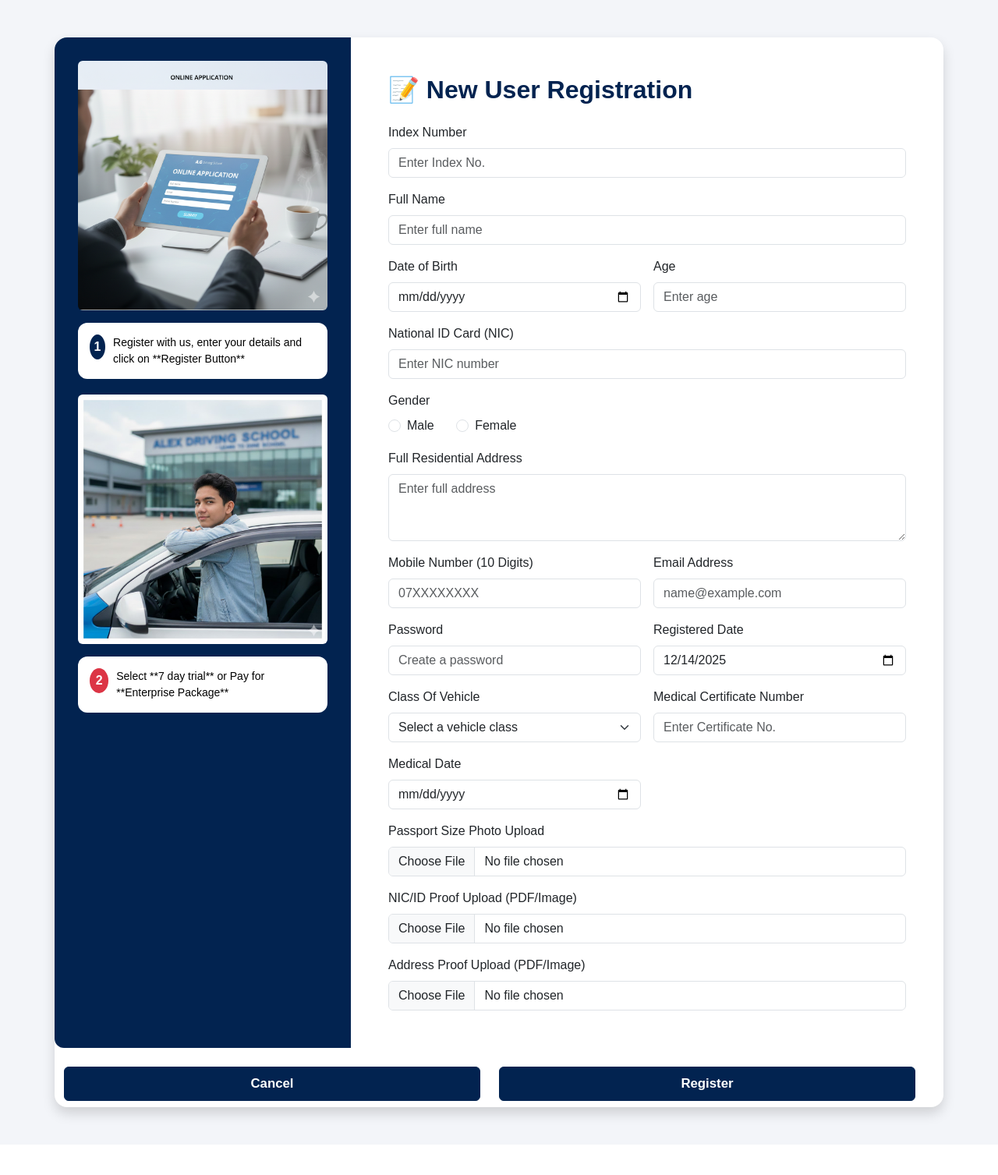
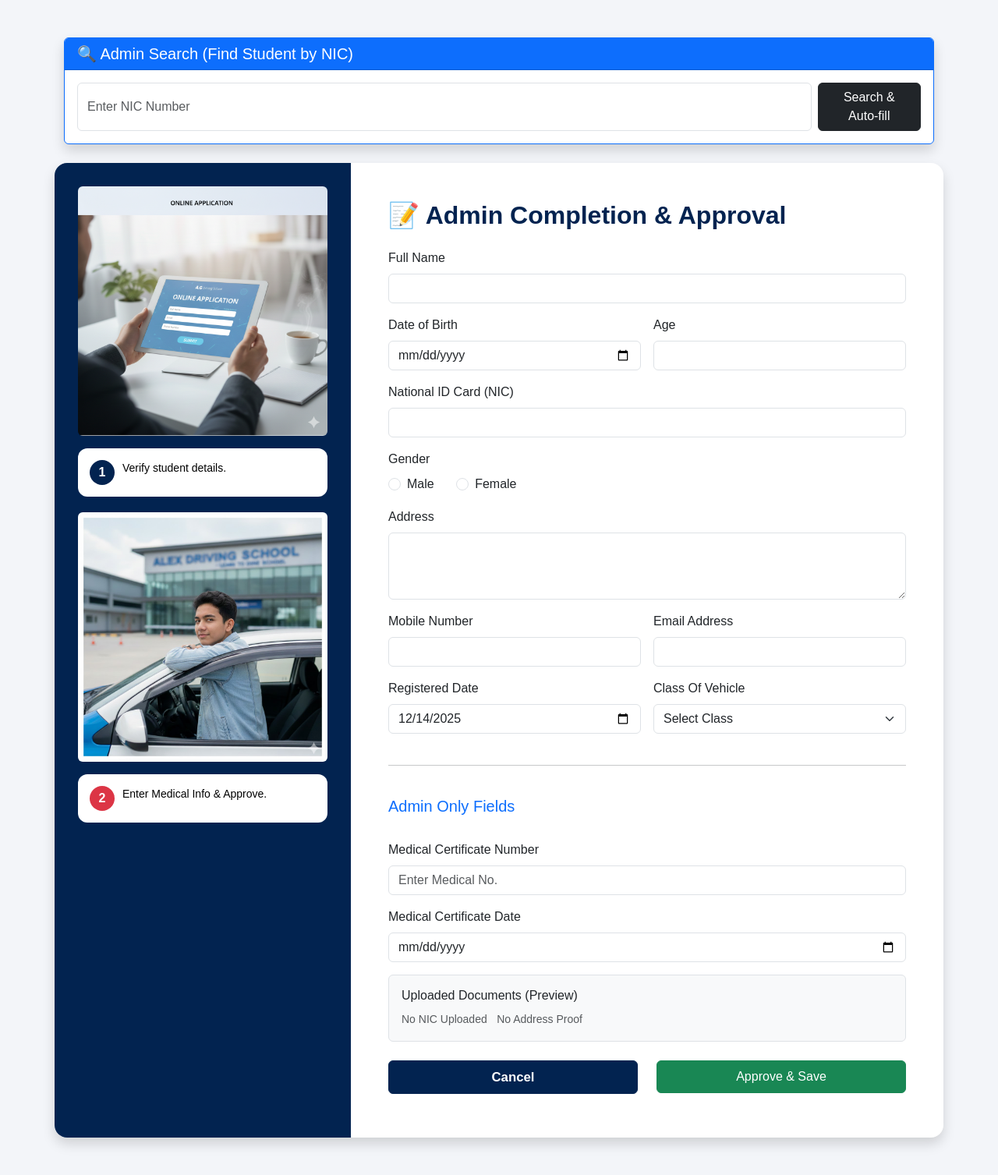
Before and after one commit to rmanojini/driving-school-management-system, a PHP site: page /drivingSchool/registration.php in a window 1280 px wide. Shown: the whole page at 78% size. Before the commit the page ends 1443 px from the top, so only its background shows below. Run offline with PHP 8.4, Linux system fonts and the light colour scheme; some libraries are stand-ins or nearby versions.

Commit message:
feat: Implement online application, refine admin login and dashboard navigation, and adjust database schema to support nullable fields and admin users.

```diff
--- a/registration.php
+++ b/registration.php
@@ -1,192 +1,238 @@
+<?php
+// registration.php - Now functioning as Admin Approval/Completion Form
+include 'includes/connection.php';
+include 'includes/email_helper.php';
+
+$student = null;
+$search_nic = "";
+
+// 1. NIC Search Logic
+if(isset($_POST['search_nic_btn']) || isset($_GET['nic'])){
+    $search_nic = isset($_GET['nic']) ? $_GET['nic'] : $_POST['search_nic'];
+    $sql = "SELECT * FROM registration WHERE nic = ?";
+    $stmt = mysqli_prepare($con, $sql);
+    if($stmt){
+        mysqli_stmt_bind_param($stmt, "s", $search_nic);
+        mysqli_stmt_execute($stmt);
+        $result = mysqli_stmt_get_result($stmt);
+        if($row = mysqli_fetch_assoc($result)){
+            $student = $row;
+        } else {
+             echo "<script>alert('No student found with NIC: $search_nic');</script>";
+        }
+    }
+}
+
+// 2. Form Submission (Update/Approve)
+if(isset($_POST['register_btn'])){
+    // Get fields
+    $index = $_POST['index']; // The ID of the record we are updating
+    $name = $_POST['name'];
+    $dob = $_POST['dob'];
+    $age = $_POST['age'];
+    $nic = $_POST['nic'];
+    $gender = $_POST['gender'];
+    $address = $_POST['address'];
+    $phone_number = $_POST['phone_number'];
+    $email = $_POST['email'];
+    $reg_date = $_POST['reg_date'];
+    $classofvehicle = $_POST['classofvehicle'];
+
+    // Admin Only Fields
+    $medical_number = $_POST['medical_number'];
+    $medical_date = $_POST['medical_date'];
+
+    // Logic: If user exists, we UPDATE. If new (Admin typying manually?), we INSERT.
+    // Given the workflow "Admin approves user", we assume UPDATE.
+
+    if(!empty($index)) {
+        // UPDATE existing student
+        $status = 'approved';
+        $sql = "UPDATE registration SET name=?, dob=?, age=?, nic=?, gender=?, address=?, phone_number=?, email=?, reg_date=?, classofvehicle=?, medical_number=?, medical_date=?, status='approved' WHERE `index`=?";
+
+        $stmt = mysqli_prepare($con, $sql);
+        mysqli_stmt_bind_param($stmt, "ssssssssssssi", $name, $dob, $age, $nic, $gender, $address, $phone_number, $email, $reg_date, $classofvehicle, $medical_number, $medical_date, $index);
+
+        if(mysqli_stmt_execute($stmt)){
+            echo "<script>alert('Student Approved & Updated Successfully!'); window.location.href='admin/pending_approvals.php';</script>";
+        } else {
+            echo "<script>alert('Error Updating: " . mysqli_error($con) . "');</script>";
+        }
+    } else {
+        // Fallback: Create NEW student (if admin types everything manually)
+        // ... (Optional, but let's stick to the update flow for now)
+        echo "<script>alert('Please search for a student NIC first to approve.');</script>";
+    }
+}
+?>
 <!DOCTYPE html>
 <html lang="en">
 <head>
-<meta charset="UTF-8" />
-<meta name="viewport" content="width=device-width, initial-scale=1" />
-<title>Register - Bootstrap Version</title>
-<link href="https://cdn.jsdelivr.net/npm/bootstrap@5.3.2/dist/css/bootstrap.min.css" rel="stylesheet" />
+    <meta charset="UTF-8">
+    <meta name="viewport" content="width=device-width, initial-scale=1.0">
+    <title>Admin Approval - Alex Driving School</title>
+
+    <link href="https://fonts.googleapis.com/css2?family=Montserrat:wght@400;600;700;800;900&display=swap" rel="stylesheet">
+    <link href="https://cdn.jsdelivr.net/npm/bootstrap@5.3.2/dist/css/bootstrap.min.css" rel="stylesheet">
     <link rel="stylesheet" type="text/css" href="assets/css/regiapp.css">
-</head>
 
     <script>
         function calculateAge() {
-        // 1. உள்ளீட்டுக் களங்களின் மதிப்புகளைப் பெறவும்
             const dobInput = document.getElementById('dob').value;
             const ageInput = document.getElementById('age');
-
             if (dobInput) {
-            // உள்ளிடப்பட்ட DOB-ஐ Date பொருளாக மாற்றுகிறது
                 const birthDate = new Date(dobInput);
-
-            // இன்றைய தேதியைப் பெறுகிறது
                 const today = new Date();
-
-            // 2. வயதைக் கணக்கிட ஆரம்பிக்கவும் (ஆண்டுகள் அடிப்படையில்)
                 let age = today.getFullYear() - birthDate.getFullYear();
-
-            // 3. துல்லியமான சரிசெய்தல் (மாதம் மற்றும் நாள் அடிப்படையில்)
                 const monthDifference = today.getMonth() - birthDate.getMonth();
-
-            // பிறந்தநாள் இன்னும் வரவில்லை எனில் (மாதம் அல்லது நாள் அடிப்படையில்), வயதில் இருந்து 1-ஐக் கழிக்கிறது
                 if (monthDifference < 0 || (monthDifference === 0 && today.getDate() < birthDate.getDate())) {
                     age--;
                 }
-
-            // 4. கணக்கிடப்பட்ட வயதை 'age' உள்ளீட்டுக் களத்தில் நிரப்புகிறது
-            if (age >= 0) {
-                ageInput.value = age;
-            } else {
-                // எதிர்காலத் தேதியை உள்ளீடு செய்தால் (பிழைச் சரிபார்ப்பு)
-                ageInput.value = '';
-                alert("பிறந்த தேதி எதிர்காலத் தேதியாக இருக்கக் கூடாது.");
-            }
-
-        } else {
-            ageInput.value = ''; // DOB காலியாக இருந்தால் வயதையும் நீக்கவும்
+                ageInput.value = age >= 0 ? age : '';
             }
         }
-
     </script>
-
+</head>
 <body>
 <div class="container my-5">
+
+    <!-- SEARCH BOX -->
+    <div class="card mb-4 shadow border-primary">
+        <div class="card-header bg-primary text-white">
+            <h5 class="mb-0">🔍 Admin Search (Find Student by NIC)</h5>
+        </div>
+        <div class="card-body">
+            <form method="POST" class="d-flex gap-2">
+                <input type="text" name="search_nic" class="form-control" placeholder="Enter NIC Number" value="<?php echo $search_nic; ?>" required>
+                <button type="submit" name="search_nic_btn" class="btn btn-dark">Search & Auto-fill</button>
+            </form>
+        </div>
+    </div>
+
     <div class="row shadow bg-white rounded-4 overflow-hidden">
-
         <div class="col-lg-4 left-panel">
             <img src="assets/images/1.png" class="img-fluid rounded mb-3" />
-
             <div class="step-box">
                 <div class="step-number">1</div>
-                <p class="m-0 small">Register with us, enter your details and click on **Register Button**</p>
+                <p class="m-0 small">Verify student details.</p>
             </div>
-
             <img src="assets/images/boy.jpg" class="img-fluid rounded mb-3" />
-
             <div class="step-box">
                 <div class="step-number bg-danger">2</div>
-                <p class="m-0 small">Select **7 day trial** or Pay for **Enterprise Package**</p>
+                <p class="m-0 small">Enter Medical Info & Approve.</p>
             </div>
         </div>
 
         <div class="col-lg-8 p-5">
-            <h2 class="fw-bold text-navy mb-4">📝 New User Registration</h2>
+            <h2 class="fw-bold text-navy mb-4">📝 Admin Completion & Approval</h2>
 
             <form action="registration.php" method="POST" enctype="multipart/form-data">
+                <!-- Hidden ID field -->
+                <input type="hidden" name="index" value="<?php echo $student['index'] ?? ''; ?>">
+
                 <div class="row g-3">
 
                     <div class="col-12">
-                        <label for="index_no" class="form-label">Index Number</label>
-                        <input type="text" class="form-control" id="index_no" name="index" placeholder="Enter Index No." required>
+                        <label class="form-label">Full Name</label>
+                        <input type="text" class="form-control" name="name" value="<?php echo $student['name'] ?? ''; ?>" required>
+                    </div>
+
+                    <div class="col-md-6">
+                        <label class="form-label">Date of Birth</label>
+                        <input type="date" class="form-control" id="dob" name="dob" value="<?php echo $student['dob'] ?? ''; ?>" required onchange="calculateAge()">
+                    </div>
+
+                    <div class="col-md-6">
+                        <label class="form-label">Age</label>
+                        <input type="number" class="form-control" id="age" name="age" value="<?php echo $student['age'] ?? ''; ?>" readonly required>
                     </div>
 
                     <div class="col-12">
-                        <label for="student_name" class="form-label">Full Name</label>
-                        <input type="text" class="form-control" id="student_name" name="name" placeholder="Enter full name" required>
-                    </div>
-
-                    <div class="col-md-6">
-                        <label for="dob" class="form-label">Date of Birth</label>
-                        <input type="date" class="form-control" id="dob" name="dob" onchange="calculateAge()" required >
-                    </div>
-
-                    <div class="col-md-6">
-                        <label for="age" class="form-label">Age</label>
-                        <input type="number" class="form-control" id="age" name="age" placeholder="Enter age" onchange="calculateAge()" readonly required>
-                    </div>
-
-                    <div class="col-12">
-                         <label for="nic" class="form-label">National ID Card (NIC)</label>
-                        <input type="text" class="form-control" id="nic" name="nic" placeholder="Enter NIC number" required>
+                         <label class="form-label">National ID Card (NIC)</label>
+                        <input type="text" class="form-control" name="nic" value="<?php echo $student['nic'] ?? ''; ?>" required>
                     </div>
 
                     <div class="col-12">
                         <label class="form-label d-block">Gender</label>
                         <div class="form-check form-check-inline">
-                            <input class="form-check-input" type="radio" name="gender" id="genderMale" value="Male" required>
-                            <label class="form-check-label" for="genderMale">Male</label>
+                            <input class="form-check-input" type="radio" name="gender" value="Male" <?php if(($student['gender'] ?? '') == 'Male') echo 'checked'; ?> required>
+                            <label class="form-check-label">Male</label>
                         </div>
                         <div class="form-check form-check-inline">
-                            <input class="form-check-input" type="radio" name="gender" id="genderFemale" value="Female" required>
-                            <label class="form-check-label" for="genderFemale">Female</label>
+                            <input class="form-check-input" type="radio" name="gender" value="Female" <?php if(($student['gender'] ?? '') == 'Female') echo 'checked'; ?> required>
+                            <label class="form-check-label">Female</label>
                         </div>
                     </div>
 
                     <div class="col-12">
-                         <label for="address" class="form-label">Full Residential Address</label>
-                        <textarea class="form-control" id="address" name="address" rows="3" placeholder="Enter full address" required></textarea>
+                         <label class="form-label">Address</label>
+                        <textarea class="form-control" name="address" rows="3" required><?php echo $student['address'] ?? ''; ?></textarea>
                     </div>
 
                     <div class="col-md-6">
-                        <label for="phone1" class="form-label">Mobile Number (10 Digits)</label>
-                        <input type="tel" class="form-control" id="phone1" name="phone_number" pattern="[0-9]{10}" placeholder="07XXXXXXXX" required>
+                        <label class="form-label">Mobile Number</label>
+                        <input type="tel" class="form-control" name="phone_number" value="<?php echo $student['phone_number'] ?? ''; ?>" pattern="[0-9]{10}" required>
                     </div>
 
                     <div class="col-md-6">
-                         <label for="email" class="form-label">Email Address</label>
-                        <input type="email" class="form-control" id="email" name="email" placeholder="name@example.com" required>
+                         <label class="form-label">Email Address</label>
+                        <input type="email" class="form-control" name="email" value="<?php echo $student['email'] ?? ''; ?>" required>
                     </div>
 
                     <div class="col-md-6">
-                         <label for="password" class="form-label">Password</label>
-                        <input type="password" class="form-control" id="password" name="password" placeholder="Create a password" required>
+                         <label class="form-label">Registered Date</label>
+                        <input type="date" class="form-control" name="reg_date" value="<?php echo $student['reg_date'] ?? date('Y-m-d'); ?>" required>
                     </div>
 
                     <div class="col-md-6">
-                         <label for="reg_date" class="form-label">Registered Date</label>
-                        <input type="date" class="form-control" id="reg_date" name="reg_date" value="<?php echo date('Y-m-d'); ?>" required>
-                    </div>
-
-                    <div class="col-md-6">
-                        <label for="vehicle_class" class="form-label">Class Of Vehicle</label>
-                        <select class="form-select" id="vehicle_class" name="classofvehicle" required>
-                            <option value="" disabled selected>Select a vehicle class</option>
-                            <option value="A">A - Motor Cycles (Motorbikes)</option>
+                        <label class="form-label">Class Of Vehicle</label>
+                        <select class="form-select" name="classofvehicle" required>
+                            <option value="<?php echo $student['classofvehicle'] ?? ''; ?>" selected><?php echo $student['classofvehicle'] ?? 'Select Class'; ?></option>
+                            <option value="A">A - Motor Cycles</option>
                             <option value="B">B - Motor Cars / Van</option>
-                            <option value="B1">B1 - Motor Tricycles (Three Wheelers)</option>
-                            <option value="G">G - Land Vehicles (Tractors / Agricultural)</option>
-                            <option value="D">D - Heavy Motor Vehicles (Lorry / Bus)</option>
-                            <option value="AB1">AB1 - Combo: A (Motor Cycles) & B1 (Tricycles)</option>
-                            <option value="AB1B">AB1B - Combo: A, B1, and B (Motor Cars)</option>
-                            <option value="AB1BG">AB1BG - Combo: A, B1, B, and G (All listed Light/Medium Classes)</option>
-                            <option value="AB">AB - Combo: A (Motor Cycles) & B (Motor Cars)</option>
+                            <option value="B1">B1 - Three Wheelers</option>
+                             <option value="AB">AB - Combo</option>
                         </select>
                     </div>
 
-                    <div class="col-md-6">
-                        <label for="medical_number" class="form-label">Medical Certificate Number</label>
-                        <input type="text" class="form-control" id="medical_number" name="medical_number" placeholder="Enter Certificate No." required>
-                    </div>
+                    <div class="col-12"><hr class="my-4"></div>
+                    <h5 class="text-primary mb-3">Admin Only Fields</h5>
 
-                    <div class="col-md-6">
-                        <label for="medical_date" class="form-label">Medical Date</label>
-                        <input type="date" class="form-control" id="medical_date" name="medical_date" required>
+                    <div class="col-12">
+                        <label class="form-label">Medical Certificate Number</label>
+                        <input type="text" class="form-control" name="medical_number" value="<?php echo $student['medical_number'] ?? ''; ?>" placeholder="Enter Medical No." required>
                     </div>
 
                     <div class="col-12">
-                        <label for="photo_upload" class="form-label">Passport Size Photo Upload</label>
-                        <input type="file" class="form-control form-control-file" id="photo_upload" name="photo" accept="image/*" required>
+                        <label class="form-label">Medical Certificate Date</label>
+                        <input type="date" class="form-control" name="medical_date" value="<?php echo $student['medical_date'] ?? ''; ?>" required>
                     </div>
 
-                    <div class="col-12">
-                        <label for="doc_nic" class="form-label">NIC/ID Proof Upload (PDF/Image)</label>
-                        <input type="file" class="form-control form-control-file" id="doc_nic" name="doc_nic" accept="image/*,.pdf">
-                    </div>
+                    <div class="col-12 mt-3">
+                        <div class="p-3 bg-light border rounded">
+                            <h6>Uploaded Documents (Preview)</h6>
+                            <?php if(!empty($student['doc_nic'])): ?>
+                                <a href="<?php echo $student['doc_nic']; ?>" target="_blank" class="btn btn-sm btn-outline-primary">View NIC</a>
+                            <?php else: ?>
+                                <span class="text-muted small">No NIC Uploaded</span>
+                            <?php endif; ?>
 
-                    <div class="col-12">
-                         <label for="doc_address" class="form-label">Address Proof Upload (PDF/Image)</label>
-                        <input type="file" class="form-control form-control-file" id="doc_address" name="doc_address" accept="image/*,.pdf">
+                            <?php if(!empty($student['doc_address'])): ?>
+                                <a href="<?php echo $student['doc_address']; ?>" target="_blank" class="btn btn-sm btn-outline-primary ms-2">View Address Proof</a>
+                            <?php else: ?>
+                                <span class="text-muted small ms-2">No Address Proof</span>
+                            <?php endif; ?>
                         </div>
                     </div>
-
 
                 </div>
 
                 <div class="row mt-4">
                     <div class="col-md-6 mb-2">
-                        <button type="button" class="btn btn-solid-navy w-100 py-2">Cancel</button>
+                        <a href="admin/pending_approvals.php" class="btn btn-solid-navy w-100 py-2">Cancel</a>
                     </div>
                     <div class="col-md-6 mb-2">
-                        <button type="submit" name="registration" class="btn btn-solid-navy w-100 py-2">Register</button>
+                        <button type="submit" class="btn btn-success w-100 py-2" name="register_btn">Approve & Save</button>
                     </div>
                 </div>
             </form>
@@ -197,81 +243,3 @@
 <script src="https://cdn.jsdelivr.net/npm/bootstrap@5.3.2/dist/js/bootstrap.bundle.min.js"></script>
 </body>
 </html>
-
-<?php
-if(isset($_POST['registration'])){
-    include 'includes/connection.php';
-    include 'includes/email_helper.php';
-
-    if(!$con) {
-        die("Connection failed: " . mysqli_connect_error());
-    }
-
-    // Collect data
-    $index = $_POST['index'];
-    $name = $_POST['name'];
-    $dob = $_POST['dob'];
-    $age = $_POST['age'];
-    $nic = $_POST['nic'];
-    $gender = $_POST['gender'];
-    $address = $_POST['address'];
-    $phone_number = $_POST['phone_number'];
-    $email = $_POST['email'];
-    $password = password_hash($_POST['password'], PASSWORD_DEFAULT); // Hash password
-    $reg_date = $_POST['reg_date'];
-    $classofvehicle = $_POST['classofvehicle'];
-    $medical_number = $_POST['medical_number'];
-    $medical_date = $_POST['medical_date'];
-    $status = 'pending';
-
-    // File Upload Handling Function
-    function uploadFile($fileInputName, $targetDir) {
-        if(isset($_FILES[$fileInputName]) && $_FILES[$fileInputName]['error'] == 0){
-            $fileName = basename($_FILES[$fileInputName]['name']);
-            $targetFilePath = $targetDir . uniqid() . "_" . $fileName; // Unique name
-            if(move_uploaded_file($_FILES[$fileInputName]['tmp_name'], $targetFilePath)){
-                return $targetFilePath;
-            }
-        }
-        return null;
-    }
-
-    $uploadDir = "assets/uploads/documents/";
-    // Create dir if not exists (though we made it via command line previously)
-    if (!file_exists($uploadDir)) { mkdir($uploadDir, 0777, true); }
-
-    $photo = uploadFile('photo', $uploadDir);
-    // If photo is critical and upload failed, you might handle it. For now assuming strictly optional or handled.
-    // Ideally photo is required, so we should check.
-    if(!$photo) { $photo = "assets/images/boy.jpg"; } // Fallback?
-
-    $doc_nic = uploadFile('doc_nic', $uploadDir);
-    $doc_address = uploadFile('doc_address', $uploadDir);
-
-    // Using Prepared Statements for Security
-    // Updated SQL to include new columns
-    $sql = "INSERT INTO registration (`index`, name, dob, age, nic, gender, address, phone_number, email, password, status, reg_date, classofvehicle, medical_number, medical_date, photo, doc_nic, doc_address)
-            VALUES (?, ?, ?, ?, ?, ?, ?, ?, ?, ?, ?, ?, ?, ?, ?, ?, ?, ?)";
-
-    $stmt = mysqli_prepare($con, $sql);
-
-    if ($stmt) {
-        mysqli_stmt_bind_param($stmt, "ssssssssssssssssss", $index, $name, $dob, $age, $nic, $gender, $address, $phone_number, $email, $password, $status, $reg_date, $classofvehicle, $medical_number, $medical_date, $photo, $doc_nic, $doc_address);
-
-        if (mysqli_stmt_execute($stmt)) {
-            // Send Email Notification
-            send_admin_notification($name, $email);
-
-            echo "<div class='container mt-3'><p class='alert alert-success'><b>Registration Successful! Please wait for admin approval. You can login once approved.</b></p></div>";
-            echo "<script>setTimeout(function(){ window.location.href='auth_choice.html'; }, 3000);</script>";
-        } else {
-            echo "<div class='container mt-3'><p class='alert alert-danger'><b>Error: " . mysqli_error($con) . "</b></p></div>";
-        }
-        mysqli_stmt_close($stmt);
-    } else {
-         echo "<div class='container mt-3'><p class='alert alert-danger'><b>Statement Preparation Error: " . mysqli_error($con) . "</b></p></div>";
-    }
-
-    mysqli_close($con);
-}
-?>
```
Also changed, not shown: auth_choice.html (+7 -1 lines), dashboard.html (+18 -12 lines), includes/create_admin_table.sql (added, +8 -0 lines), includes/ensure_nullable.sql (added, +13 -0 lines), includes/fix_medical_column.sql (added, +9 -0 lines), index.html (+5 -3 lines), login.php (+6 -3 lines), onlineapplication.php (added, +222 -0 lines), setup_admin.php (added, +36 -0 lines), assets/uploads/documents/693ea16e16807_ChatGPT Image Apr 26, 2025, 12_40_45 PM.png (added), assets/uploads/documents/693ea16e1796b_ChatGPT Image Apr 26, 2025, 12_40_45 PM.png (added). Lines whose indentation alone changed are shown as unchanged.
